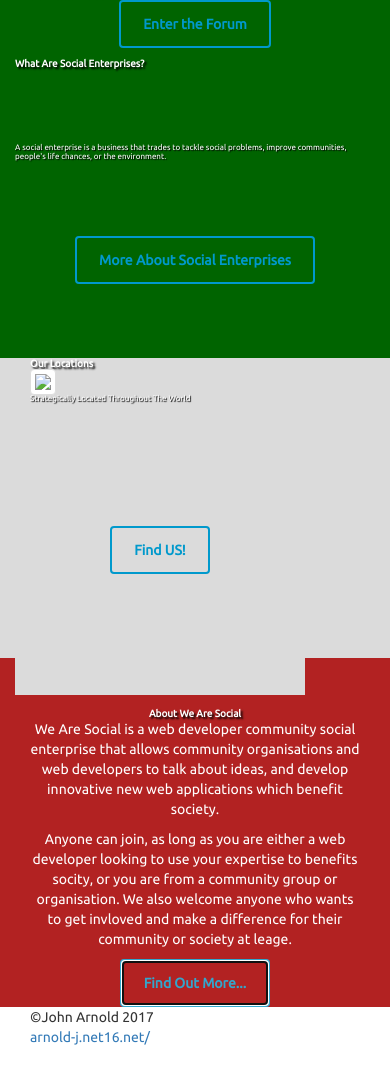
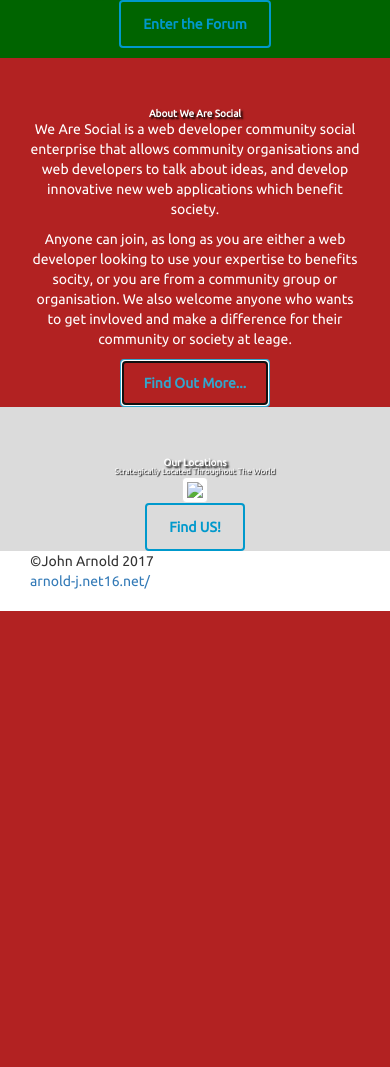
Before and after one commit to Code-Institute-Submissions/Stream-3-final, a Django app: template home/templates/index.html in a window 390 px wide. Shown: the part 287-1354 px from the top of the page. After the commit the page ends 898 px from the top, so only its background shows below. Run offline with Django 3.2, Linux system fonts and the light colour scheme; the template is opened without the code that fills it, so the values that code supplies are empty; parts of the project's set-up code (start-up, migrations or seed data) failed here and were passed over; some libraries are stand-ins or nearby versions; some web fonts are replaced.

Commit message:
Wednesday Afternoon

```diff
--- a/home/templates/index.html
+++ b/home/templates/index.html
@@ -32,22 +32,6 @@
 {% endblock %}
 
 {% block content %}
-    <div class="col-md-6 home-box4">
-        <h2 class="homeHeading">What Are Social Enterprises?</h2>
-        <h3 class="homeHeading">A social enterprise is a business that trades to tackle social problems, improve communities, people's life chances, or the environment.</h3>
-        <footer class="footer"><a class="btn btn-primary outline" href="/pages/about/">More About Social Enterprises</a></footer>
-    </div>
-    <div class="col-md-6 home-box5">
-
-        <div class="col-md-6">
-            <h2 class="homeHeading">Our Locations</h2>
-            <a href="/locations/"><img class="img-thumbnail img-responsive" id="mapImage" src="https://maps.googleapis.com/maps/api/staticmap?center=51.4989098,0.0063561&zoom=14&maptype=terrain&size=200x200&key=AIzaSyBU_PttTHHVTJvyAzro3qNihkeh9oxkFmY" /></a>
-        </div>
-        <div class="col-md-6 home-box5">
-            <h3 class="homeHeading">Strategically Located Throughout The World</h3>
-            <footer class="footer"><a class="btn btn-primary outline" href="/locations/">Find US!</a></footer>
-        </div>
-    </div>
     <section class="bg-primary" id="about">
         <div class="container">
             <div class="col-lg-12 text-center">
@@ -59,4 +43,15 @@
             </div>
         </div>
     </section>
+
+    <section class="bg-secondary">
+        <div class="container">
+            <div class="col-md-12 text-center">
+                <h2 class="homeHeading">Our Locations</h2>
+                <h3 class="homeHeading">Strategically Located Throughout The World</h3>
+                <a href="/locations/"><img class="img-thumbnail img-responsive" id="mapImage" src="https://maps.googleapis.com/maps/api/staticmap?center=51.4989098,0.0063561&zoom=14&maptype=terrain&size=200x200&key=AIzaSyBU_PttTHHVTJvyAzro3qNihkeh9oxkFmY" /></a>
+                <footer class="footer"><a class="btn btn-primary outline" href="/locations/">Find US!</a></footer>
+            </div>
+        </div>
+    </section>
 {% endblock %}
--- a/static/css/style.css
+++ b/static/css/style.css
@@ -172,6 +172,11 @@
 
     .bg-primary {
         background-color: #b22222;
+        padding-top: 50px;
+    }
+
+    .bg-secondary {
+        background-color: #dbdbdb;
         padding-top: 50px;
     }
 
```
